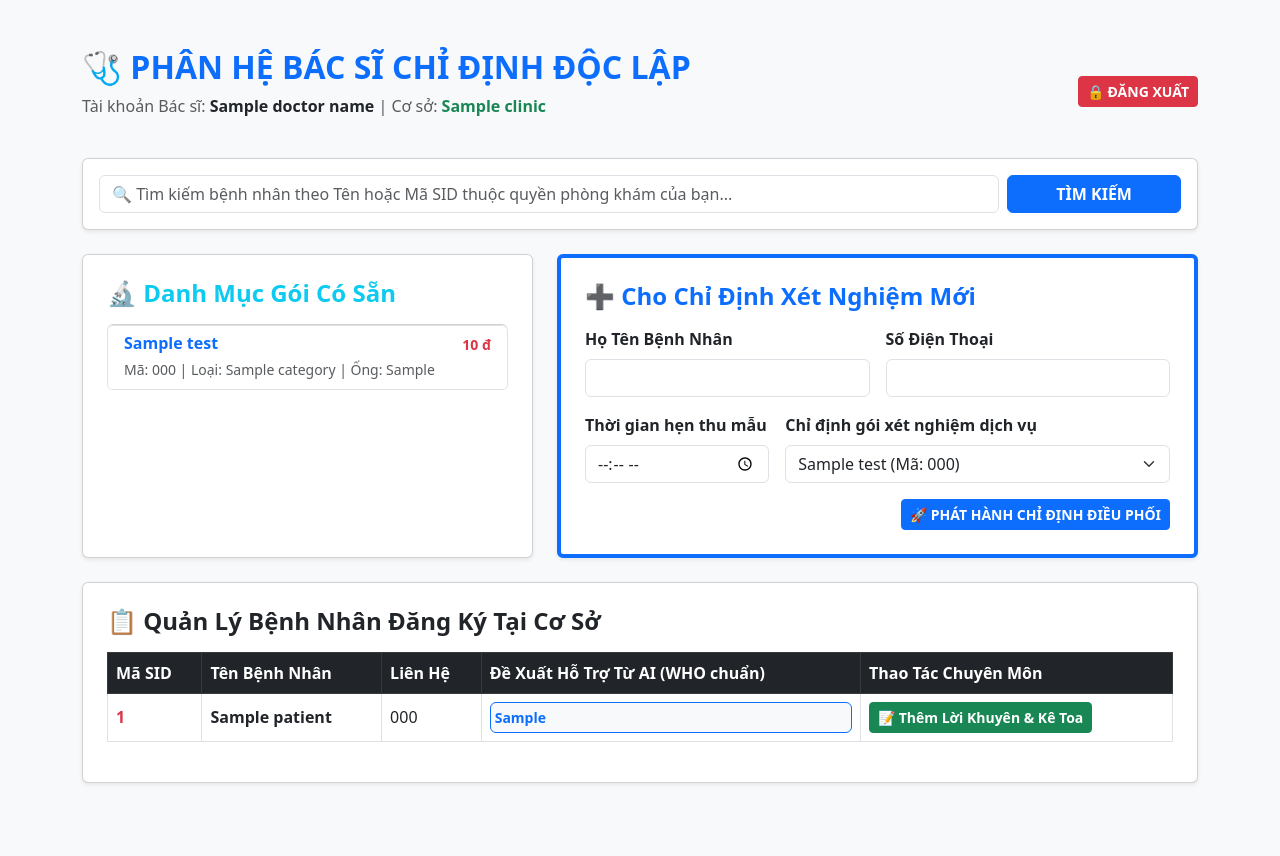
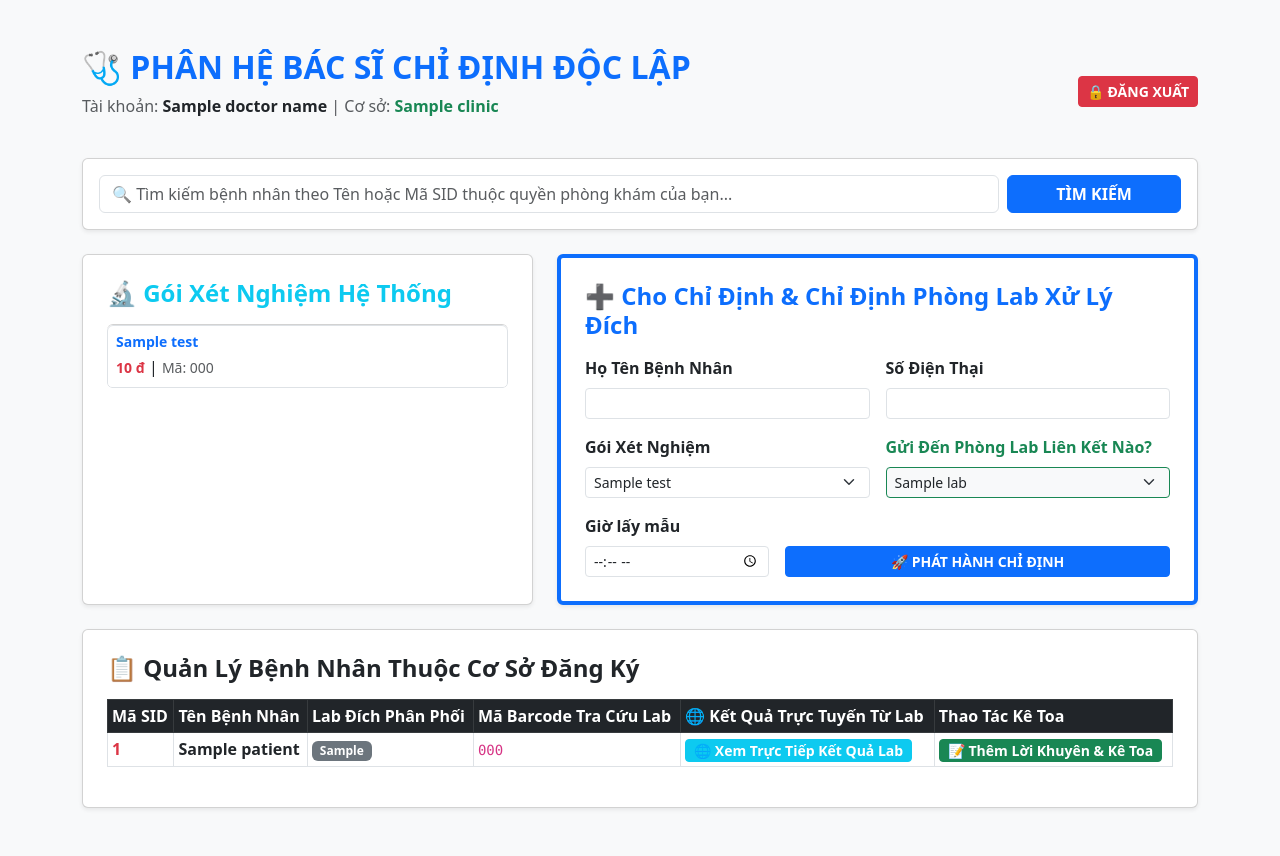
Before and after one commit to dxconmedical-max/dxconsystem, a Flask app: template templates/doctor.html in a window 1280 px wide. Before the commit the page ends 784 px from the top, so only its background shows below. Run offline with Flask 3, Linux system fonts and the light colour scheme; the template is opened without the code that fills it: most values are stand-ins (such as "Sample title", 1, 10 or a date in 2020).

Commit message:
Update doctor.html

```diff
--- a/templates/doctor.html
+++ b/templates/doctor.html
@@ -3,7 +3,7 @@
 <head>
     <meta charset="UTF-8">
     <meta name="viewport" content="width=device-width, initial-scale=1.0">
-    <title>DXCON - Phân Hệ Bác Sĩ & Phòng Khám</title>
+    <title>DXCON - Phân Hệ Bác Sĩ Chuyên Sâu</title>
     <link href="https://cdn.jsdelivr.net/npm/bootstrap@5.3.0/dist/css/bootstrap.min.css" rel="stylesheet">
 </head>
 <body class="bg-light">
@@ -12,7 +12,7 @@
         <div class="d-flex justify-content-between align-items-center mb-4">
             <div>
                 <h2 class="fw-bold text-primary">🩺 PHÂN HỆ BÁC SĨ CHỈ ĐỊNH ĐỘC LẬP</h2>
-                <p class="text-muted">Tài khoản Bác sĩ: <b class="text-dark">{{ doctor_name }}</b> | Cơ sở: <b class="text-success">{{ clinic }}</b></p>
+                <p class="text-muted">Tài khoản: <b class="text-dark">{{ doctor_name }}</b> | Cơ sở: <b class="text-success">{{ clinic }}</b></p>
             </div>
             <a href="/logout" class="btn btn-danger fw-bold btn-sm">🔒 ĐĂNG XUẤT</a>
         </div>
@@ -31,15 +31,12 @@
         <div class="row g-4 mb-4">
             <div class="col-md-5">
                 <div class="card p-4 shadow-sm bg-white h-100">
-                    <h4 class="fw-bold text-info mb-3">🔬 Danh Mục Gói Có Sẵn</h4>
-                    <div class="list-group" style="max-height: 280px; overflow-y: auto;">
+                    <h4 class="fw-bold text-info mb-3">🔬 Gói Xét Nghiệm Hệ Thống</h4>
+                    <div class="list-group" style="max-height: 250px; overflow-y: auto;">
                         {% for t in tests %}
-                        <div class="list-group-item list-group-item-action">
-                            <div class="d-flex w-100 justify-content-between">
-                                <h6 class="mb-1 fw-bold text-primary">{{ t.name }}</h6>
-                                <small class="text-danger fw-bold">{{ t.price }} đ</small>
-                            </div>
-                            <small class="text-muted">Mã: {{ t.code }} | Loại: {{ t.category }} | Ống: {{ t.tube_type }}</small>
+                        <div class="list-group-item list-group-item-action p-2">
+                            <h6 class="mb-1 fw-bold text-primary" style="font-size:14px;">{{ t.name }}</h6>
+                            <small class="text-danger fw-bold">{{ t.price }} đ</small> | <small class="text-muted">Mã: {{ t.code }}</small>
                         </div>
                         {% endfor %}
                     </div>
@@ -48,30 +45,38 @@
 
             <div class="col-md-7">
                 <div class="card p-4 shadow-sm bg-white h-100 border-top border-primary border-4">
-                    <h4 class="fw-bold text-primary mb-3">➕ Cho Chỉ Định Xét Nghiệm Mới</h4>
+                    <h4 class="fw-bold text-primary mb-3">➕ Cho Chỉ Định & Chỉ Định Phòng Lab Xử Lý Đích</h4>
                     <form action="/api/doctor/new_order" method="POST" class="row g-3">
                         <div class="col-md-6">
                             <label class="form-label fw-bold">Họ Tên Bệnh Nhân</label>
-                            <input type="text" class="form-control" name="patient_name" required>
+                            <input type="text" class="form-control form-control-sm" name="patient_name" required>
                         </div>
                         <div class="col-md-6">
-                            <label class="form-label fw-bold">Số Điện Thoại</label>
-                            <input type="tel" class="form-control" name="patient_phone" required>
+                            <label class="form-label fw-bold">Số Điện Thại</label>
+                            <input type="tel" class="form-control form-control-sm" name="patient_phone" required>
                         </div>
-                        <div class="col-md-4">
-                            <label class="form-label fw-bold">Thời gian hẹn thu mẫu</label>
-                            <input type="time" class="form-control" name="pickup_time_est" required>
-                        </div>
-                        <div class="col-md-8">
-                            <label class="form-label fw-bold">Chỉ định gói xét nghiệm dịch vụ</label>
-                            <select class="form-select" name="chosen_test">
+                        <div class="col-md-6">
+                            <label class="form-label fw-bold">Gói Xét Nghiệm</label>
+                            <select class="form-select form-select-sm" name="chosen_test">
                                 {% for t in tests %}
-                                <option value="{{ t.id }}">{{ t.name }} (Mã: {{ t.code }})</option>
+                                <option value="{{ t.id }}">{{ t.name }}</option>
                                 {% endfor %}
                             </select>
                         </div>
-                        <div class="col-12 text-end">
-                            <button type="submit" class="btn btn-primary fw-bold btn-sm">🚀 PHÁT HÀNH CHỈ ĐỊNH ĐIỀU PHỐI</button>
+                        <div class="col-md-6">
+                            <label class="form-label fw-bold text-success">Gửi Đến Phòng Lab Liên Kết Nào?</label>
+                            <select class="form-select form-select-sm border-success bg-light" name="chosen_lab">
+                                {% for l in labs %}
+                                <option value="{{ l.partner_name }}">{{ l.partner_name }}</option>
+                                {% endfor %}
+                            </select>
+                        </div>
+                        <div class="col-md-4">
+                            <label class="form-label fw-bold">Giờ lấy mẫu</label>
+                            <input type="time" class="form-control form-control-sm" name="pickup_time_est" required>
+                        </div>
+                        <div class="col-md-8 d-flex align-items-end justify-content-end">
+                            <button type="submit" class="btn btn-primary fw-bold btn-sm w-100">🚀 PHÁT HÀNH CHỈ ĐỊNH</button>
                         </div>
                     </form>
                 </div>
@@ -79,16 +84,17 @@
         </div>
 
         <div class="card p-4 shadow-sm bg-white mb-4">
-            <h4 class="fw-bold text-dark mb-3">📋 Quản Lý Bệnh Nhân Đăng Ký Tại Cơ Sở</h4>
+            <h4 class="fw-bold text-dark mb-3">📋 Quản Lý Bệnh Nhân Thuộc Cơ Sở Đăng Ký</h4>
             <div class="table-responsive">
-                <table class="table table-bordered table-hover align-middle">
+                <table class="table table-bordered table-hover align-middle table-sm">
                     <thead class="table-dark">
                         <tr>
                             <th>Mã SID</th>
                             <th>Tên Bệnh Nhân</th>
-                            <th>Liên Hệ</th>
-                            <th>Đề Xuất Hỗ Trợ Từ AI (WHO chuẩn)</th>
-                            <th>Thao Tác Chuyên Môn</th>
+                            <th>Lab Đích Phân Phối</th>
+                            <th>Mã Barcode Tra Cứu Lab</th>
+                            <th>🌐 Kết Quả Trực Tuyến Từ Lab</th>
+                            <th>Thao Tác Kê Toa</th>
                         </tr>
                     </thead>
                     <tbody>
@@ -96,19 +102,37 @@
                         <tr>
                             <td class="fw-bold text-danger">{{ p.sid }}</td>
                             <td class="fw-bold">{{ p.name }}</td>
-                            <td>{{ p.phone }}</td>
-                            <td><small class="text-primary fw-bold d-block p-1 bg-light rounded border border-primary">{{ p.ai_suggested }}</small></td>
+                            <td><span class="badge bg-secondary">{{ p.chosen_lab }}</span></td>
+                            <td><code>{{ p.lab_patient_barcode }}</code></td>
                             <td>
-                                <button class="btn btn-sm btn-success fw-bold" onclick="openDoctorAction('{{ p.sid }}', '{{ p.name }}')">
+                                <button class="btn btn-sm btn-info text-white fw-bold py-0" onclick="viewLabPortal('{{ p.sid }}')">
+                                    🌐 Xem Trực Tiếp Kết Quả Lab
+                                </button>
+                            </td>
+                            <td>
+                                <button class="btn btn-sm btn-success fw-bold py-0" onclick="openDoctorAction('{{ p.sid }}', '{{ p.name }}')">
                                     📝 Thêm Lời Khuyên & Kê Toa
                                 </button>
                             </td>
                         </tr>
                         {% else %}
-                        <tr><td colspan="5" class="text-center text-muted">Không tìm thấy bệnh nhân nào thuộc phạm vi quản lý hoặc trùng khớp từ khóa.</td></tr>
+                        <tr><td colspan="6" class="text-center text-muted">Không tìm thấy dữ liệu bệnh nhân nào.</td></tr>
                         {% endfor %}
                     </tbody>
                 </table>
+            </div>
+        </div>
+
+        <div class="card p-4 shadow-sm bg-white border-start border-info border-4 mb-4" id="labPortalZone" style="display: none;">
+            <div class="d-flex justify-content-between align-items-center mb-2">
+                <h4 class="text-info fw-bold m-0">🌐 Hệ Thống Kết Nối Đồng Bộ Kết Quả Từ: <span id="labNameTitle" class="text-dark"></span></h4>
+                <button class="btn btn-sm btn-close" onclick="document.getElementById('labPortalZone').style.display='none'"></button>
+            </div>
+            <div class="p-2 bg-light rounded border mb-2" style="font-size:13px;">
+                💡 <b>Thông tin uỷ quyền kết nối:</b> Tài khoản đại lý: <code id="labAuthUser"></code> | Mã tra cứu bệnh nhân: <code id="labPatientCode"></code>
+            </div>
+            <div class="ratio ratio-21x9 border rounded shadow-sm bg-white" style="height: 480px;">
+                <iframe src="" id="labIframeTarget" title="Lab Result Portal" allowfullscreen></iframe>
             </div>
         </div>
 
@@ -116,36 +140,56 @@
             <h4 class="fw-bold text-success mb-3">Xử lý y tế chuyên sâu cho BN: <span id="patientLabel"></span></h4>
             <form action="/api/doctor/action" method="POST" enctype="multipart/form-data">
                 <input type="hidden" name="sid" id="patientSid">
-
                 <div class="mb-3">
-                    <label class="form-label fw-bold text-danger">Upload Đơn Thuốc Đính Kèm (Định dạng File Ảnh / PDF / Tài liệu)</label>
-                    <input type="file" class="form-control border-danger" name="prescription_file" required>
+                    <label class="form-label fw-bold text-danger">Upload Đơn Thuốc Đính Kèm (Ảnh / PDF)</label>
+                    <input type="file" class="form-control form-control-sm" name="prescription_file" required>
                 </div>
-
                 <div class="row g-3 mb-4">
                     <div class="col-md-8">
-                        <label class="form-label fw-bold">Lời dặn dò & Lời khuyên của bác sĩ</label>
-                        <input type="text" class="form-control" name="doctor_notes" placeholder="Chế độ ăn uống, sinh hoạt lành mạnh theo đơn..." required>
+                        <label class="form-label fw-bold">Lời dặn dò của bác sĩ</label>
+                        <input type="text" class="form-control form-control-sm" name="doctor_notes" required>
                     </div>
                     <div class="col-md-4">
                         <label class="form-label fw-bold text-danger">📅 Hẹn Lịch Tái Khám</label>
-                        <input type="date" class="form-control border-danger text-danger fw-bold" name="revisit_date" required>
+                        <input type="date" class="form-control form-control-sm border-danger text-danger fw-bold" name="revisit_date" required>
                     </div>
                 </div>
                 <div class="text-end">
-                    <button type="button" class="btn btn-sm btn-secondary me-2" onclick="document.getElementById('doctorFormZone').style.display='none'">Hủy</button>
-                    <button type="submit" class="btn btn-success fw-bold btn-sm">🚀 XÁC NHẬN ĐẨY DỮ LIỆU ĐẾN HỒ SƠ BỆNH NHÂN</button>
+                    <button type="submit" class="btn btn-success fw-bold btn-sm">🚀 HOÀN TẤT ĐẨY DỮ LIỆU ĐẾN HỒ SƠ</button>
                 </div>
             </form>
         </div>
     </div>
 
     <script>
+        // HÀM GỌI AJAX ĐỂ LẤY LINK KẾT QUẢ VÀ NHÚNG HỆ THỐNG LAB VÀO IFRAME
+        function viewLabPortal(sid) {
+            fetch('/api/doctor/get_lab_frame/' + sid)
+                .then(response => response.json())
+                .then(data => {
+                    if (data.success) {
+                        document.getElementById("labPortalZone").style.display = "block";
+                        document.getElementById("labNameTitle").innerText = data.lab_name;
+                        document.getElementById("labAuthUser").innerText = data.account_shared;
+                        document.getElementById("labPatientCode").innerText = data.barcode;
+
+                        // Đưa đường link kết quả web của phòng Lab vào thẻ Iframe
+                        document.getElementById("labIframeTarget").src = data.embed_url;
+
+                        // Cuộn màn hình xuống vùng xem kết quả
+                        document.getElementById("labPortalZone").scrollIntoView({ behavior: 'smooth' });
+                    } else {
+                        alert(data.message);
+                    }
+                })
+                .catch(err => alert("Lỗi kết nối đồng bộ API phòng Lab đối tác."));
+        }
+
         function openDoctorAction(sid, name) {
             document.getElementById("doctorFormZone").style.display = "block";
             document.getElementById("patientLabel").innerText = name + " [" + sid + "]";
             document.getElementById("patientSid").value = sid;
-            window.scrollTo({ top: document.body.scrollHeight, behavior: 'smooth' });
+            document.getElementById("doctorFormZone").scrollIntoView({ behavior: 'smooth' });
         }
     </script>
 </body>
```
